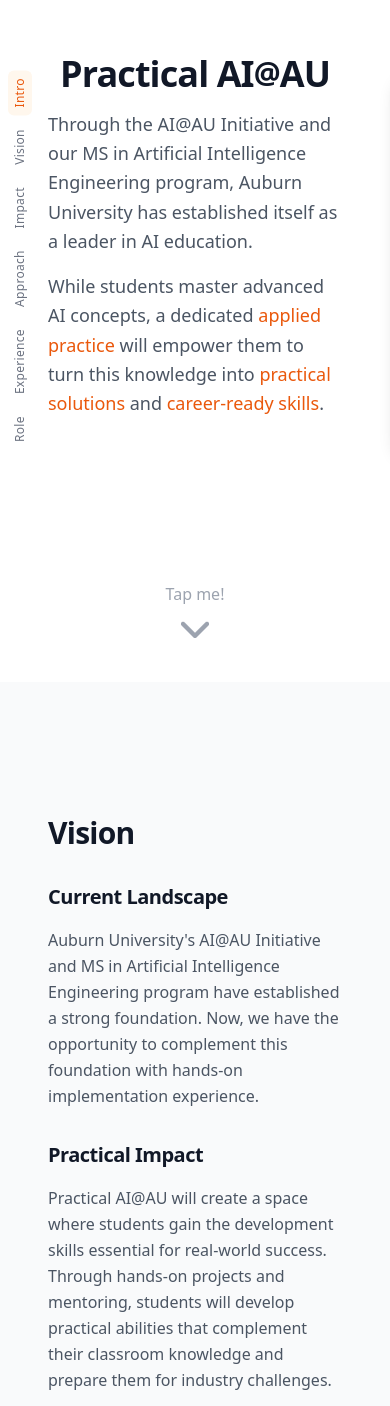
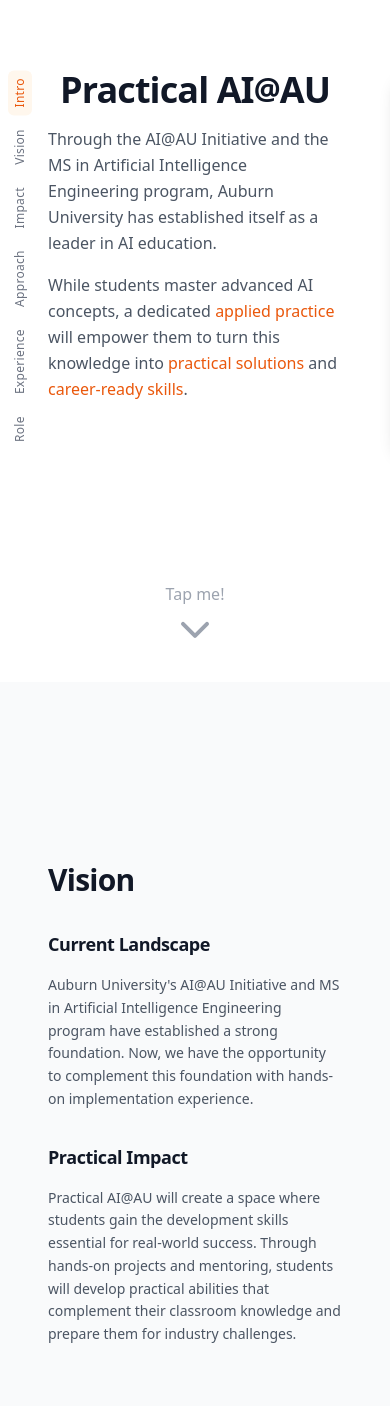
Before and after one commit to jcourson8/au-applied-ai, a Next.js app: page / in a window 390 px wide. Shown: the part 162-1568 px from the top of the page. Built offline with nearby package versions, Linux system fonts and the light colour scheme.

Commit message:
update ui sizing for small screens

```diff
--- a/src/app/page.tsx
+++ b/src/app/page.tsx
@@ -60,7 +60,7 @@
     <section
       ref={ref}
       id={id}
-      className={`min-h-[100dvh] flex flex-col justify-center px-4 sm:px-6 lg:px-8 ${className}`}
+      className={`min-h-[100dvh] flex flex-col justify-center px-4 sm:px-6 lg:px-8 relative isolate ${className}`}
     >
       {children}
     </section>
@@ -147,12 +147,12 @@
             AU
           </h1>
           <div className="space-y-4 mb-12">
-            <p className="text-lg sm:text-xl text-gray-600 max-w-2xl mx-auto leading-relaxed">
-              Through the AI@AU Initiative and our MS in Artificial Intelligence
+            <p className="text-md sm:text-xl text-gray-600 max-w-2xl mx-auto leading-relaxed">
+              Through the AI@AU Initiative and the MS in Artificial Intelligence
               Engineering program, Auburn University has established itself as a
               leader in AI education.
             </p>
-            <p className="text-lg sm:text-xl text-gray-600 max-w-2xl mx-auto leading-relaxed">
+            <p className="text-md sm:text-xl text-gray-600 max-w-2xl mx-auto leading-relaxed">
               While students master advanced AI concepts, a dedicated{" "}
               <span className="text-orange-600">applied practice</span> will
               empower them to turn this knowledge into{" "}
@@ -160,12 +160,12 @@
               <span className="text-orange-600">career-ready skills</span>.
             </p>
           </div>
-          <ScrollButton
+        </div>
+        <ScrollButton
             targetId="vision"
             ariaLabel="Scroll to next section"
             message={true}
           />
-        </div>
       </Section>
 
       {/* Vision Section */}
@@ -180,10 +180,10 @@
           </h2>
           <div className="grid grid-cols-1 md:grid-cols-2 gap-8 md:gap-12">
             <div className="space-y-4">
-              <h3 className="text-xl sm:text-2xl font-semibold tracking-tight">
+              <h3 className="text-lg sm:text-2xl font-semibold tracking-tight">
                 Current Landscape
               </h3>
-              <p className="text-base sm:text-lg text-gray-600 leading-relaxed">
+              <p className="text-sm sm:text-lg text-gray-600 leading-relaxed">
                 Auburn University&apos;s AI@AU Initiative and MS in Artificial
                 Intelligence Engineering program have established a strong
                 foundation. Now, we have the opportunity to complement this
@@ -191,10 +191,10 @@
               </p>
             </div>
             <div className="space-y-4">
-              <h3 className="text-xl sm:text-2xl font-semibold tracking-tight">
+              <h3 className="text-lg sm:text-2xl font-semibold tracking-tight">
                 Practical Impact
               </h3>
-              <p className="text-base sm:text-lg text-gray-600 leading-relaxed">
+              <p className="text-sm sm:text-lg text-gray-600 leading-relaxed">
                 Practical AI@AU will create a space where students gain the
                 development skills essential for real-world success. Through
                 hands-on projects and mentoring, students will develop practical
@@ -215,10 +215,10 @@
           </h2>
           <div className="grid grid-cols-1 md:grid-cols-2 gap-8 md:gap-12">
             <div className="space-y-4">
-              <h3 className="text-xl sm:text-2xl font-semibold tracking-tight">
+              <h3 className="text-lg sm:text-2xl font-semibold tracking-tight">
                 Industry Preparation
               </h3>
-              <p className="text-base sm:text-lg text-gray-600 leading-relaxed">
+              <p className="text-sm sm:text-lg text-gray-600 leading-relaxed">
                 Students will build portfolio-ready projects and gain{" "}
                 <span className="text-orange-600">hands-on experience</span>{" "}
                 with real-world AI applications, bridging the gap between
@@ -226,10 +226,10 @@
               </p>
             </div>
             <div className="space-y-4">
-              <h3 className="text-xl sm:text-2xl font-semibold tracking-tight">
+              <h3 className="text-lg sm:text-2xl font-semibold tracking-tight">
                 Research Development
               </h3>
-              <p className="text-base sm:text-lg text-gray-600 leading-relaxed">
+              <p className="text-sm sm:text-lg text-gray-600 leading-relaxed">
                 Research-focused students will develop practical implementation
                 skills to accelerate prototyping and{" "}
                 <span className="text-orange-600">
@@ -256,29 +256,29 @@
 
           <div className="space-y-16">
             <div className="space-y-4">
-              <h3 className="text-xl sm:text-2xl font-semibold tracking-tight text-gray-900">
+              <h3 className="text-lg sm:text-2xl font-semibold tracking-tight text-gray-900">
                 Hands-on Project Experience
               </h3>
-              <p className="text-base sm:text-lg text-gray-600 leading-relaxed">
+              <p className="text-sm sm:text-lg text-gray-600 leading-relaxed">
                 Build real AI applications from scratch - chatbots, computer
                 vision apps, and more.
               </p>
             </div>
 
             <div className="space-y-4">
-              <h3 className="text-xl sm:text-2xl font-semibold tracking-tight text-gray-900">
+              <h3 className="text-lg sm:text-2xl font-semibold tracking-tight text-gray-900">
                 Interactive Learning
               </h3>
-              <p className="text-base sm:text-lg text-gray-600 leading-relaxed">
+              <p className="text-sm sm:text-lg text-gray-600 leading-relaxed">
                 Weekly sessions and one-on-one project mentorship.
               </p>
             </div>
 
             <div className="space-y-4">
-              <h3 className="text-xl sm:text-2xl font-semibold tracking-tight text-gray-900">
+              <h3 className="text-lg sm:text-2xl font-semibold tracking-tight text-gray-900">
                 Develop Practical Skills
               </h3>
-              <p className="text-base sm:text-lg text-gray-600 leading-relaxed">
+              <p className="text-sm sm:text-lg text-gray-600 leading-relaxed">
                 Master essential tools and techniques - from API integration to
                 deployment.
               </p>
@@ -303,7 +303,7 @@
           </h2>
 
           <div className="text-left space-y-8">
-            <div className="space-y-4 text-md md:text-lg">
+            <div className="space-y-4 text-sm md:text-lg">
               <p className="text-gray-600 leading-relaxed">
                 As a software engineer at Auburn&apos;s Military REACH Program, I&apos;ve led the modernization of{" "}
                 <a
@@ -472,16 +472,16 @@
           </h2>
 
           <div className="space-y-8">
-            <p className="text-md md:text-lg text-gray-600 leading-relaxed">
+            <p className="text-sm md:text-lg text-gray-600 leading-relaxed">
               As an AI Implementation Specialist, I would help students bridge the gap between AI theory and practical implementation through hands-on mentorship and project development.
             </p>
 
             <div className="grid grid-cols-1 md:grid-cols-2 gap-8">
               <div className="space-y-4">
-                <h3 className="text-xl font-semibold tracking-tight text-gray-900">
+                <h3 className="text-lg font-semibold tracking-tight text-gray-900">
                   Technical Mentorship
                 </h3>
-                <ul className="space-y-2 text-gray-600">
+                <ul className="text-sm space-y-2 text-gray-600">
                   <li className="flex items-start">
                     <span className="text-orange-600 mr-2">•</span>
                     Guide real AI application development
@@ -498,10 +498,10 @@
               </div>
 
               <div className="space-y-4">
-                <h3 className="text-xl font-semibold tracking-tight text-gray-900">
+                <h3 className="text-lg font-semibold tracking-tight text-gray-900">
                   Project Development
                 </h3>
-                <ul className="space-y-2 text-gray-600">
+                <ul className="text-sm  space-y-2 text-gray-600">
                   <li className="flex items-start">
                     <span className="text-orange-600 mr-2">•</span>
                     Create project templates and starter kits
```
